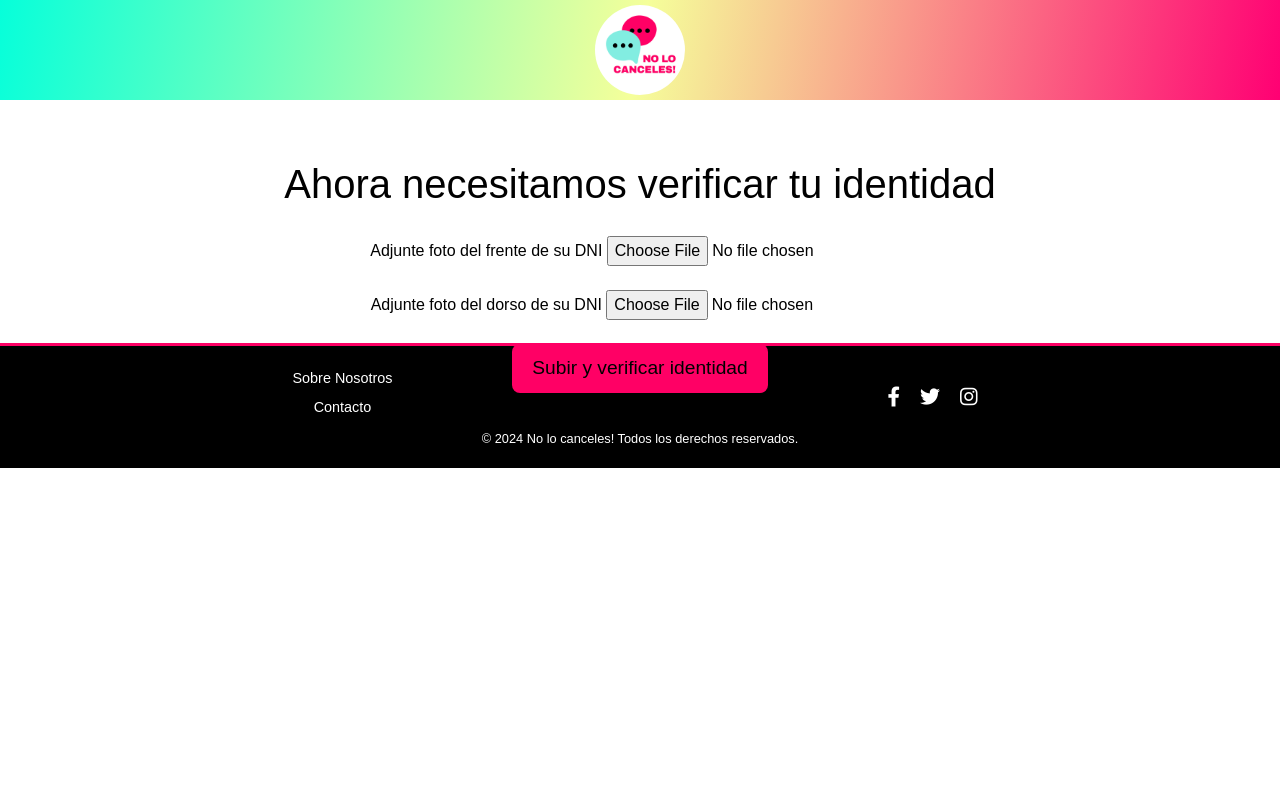
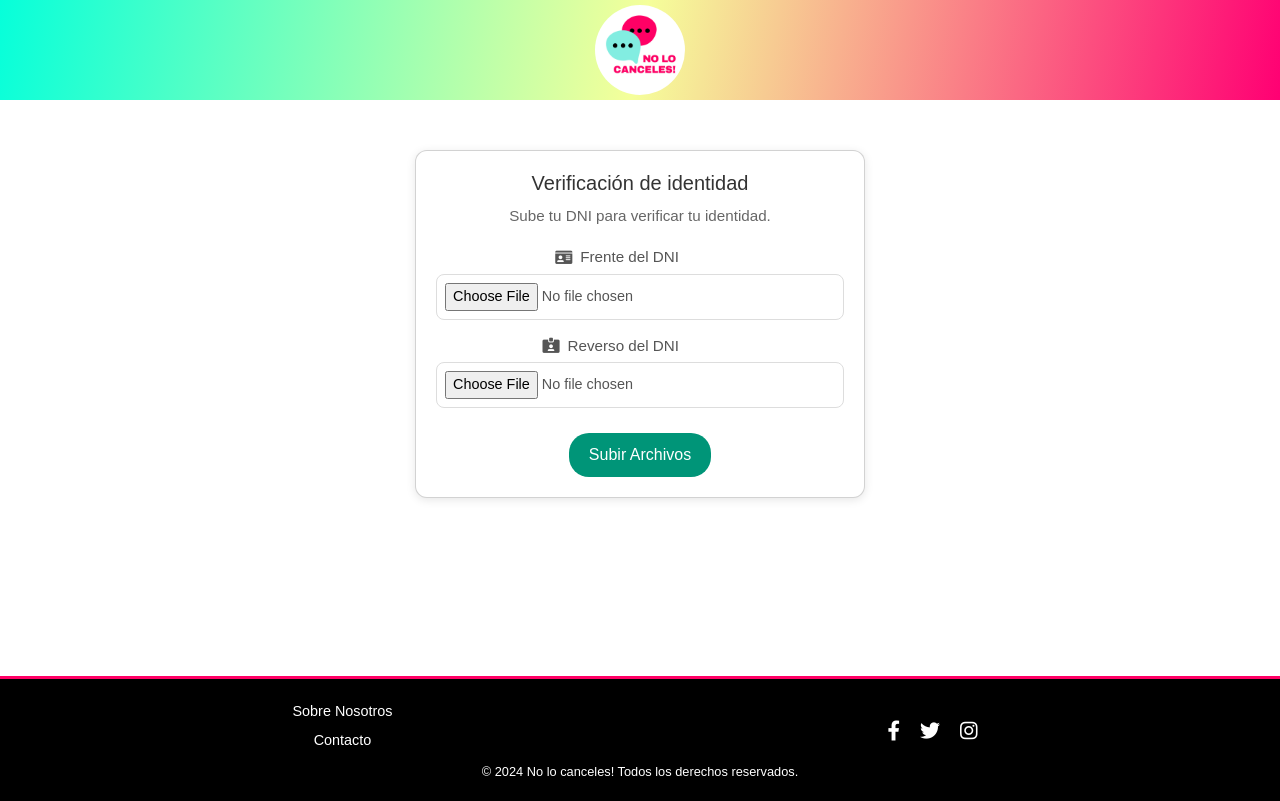
Before and after one commit to julianarueda/MediaPila-Grupo7, a plain HTML site: page identidad.html in a window 1280 px wide. Drawn offline with nearby package versions, Linux system fonts and the light colour scheme.

Commit message:
cambio de formato de verificar identidad

```diff
--- a/identidad.html
+++ b/identidad.html
@@ -22,24 +22,30 @@
       </div>
     </nav>
 
-    <div class="container" style="position: relative; top: 30px; color: black; text-align: center;">
-      <h1 style="font-size: 40px;">Ahora necesitamos verificar tu identidad</h1>
 
-      <div>
+      <div class="card" id="card-verificar">
+        <h2>Verificación de identidad</h2>
+        <p>Sube tu DNI para verificar tu identidad.</p>
 
-        <form action="/procesar_fotos" method="post" enctype="multipart/form-data" style="position: relative; top: 20px;">
-          <label for="foto1">Adjunte foto del frente de su DNI</label>
-          <input type="file" id="foto1" name="foto1" accept="image/*" required>
-          <br><br>
+        <form action="/upload" method="post" enctype="multipart/form-data">
+            <div class="upload-section">
+                <label for="dni-front">
+                    <i class="fas fa-id-card"></i> Frente del DNI
+                </label>
+                <input type="file" id="dni-front" name="dni-front" accept="image/*, .pdf" required>
+            </div>
 
-          <label for="foto2">Adjunte foto del dorso de su DNI</label>
-          <input type="file" id="foto2" name="foto2" accept="image/*" required>
-          <br><br>
+            <div class="upload-section">
+                <label for="dni-back">
+                    <i class="fas fa-id-card-alt"></i> Reverso del DNI
+                </label>
+                <input type="file" id="dni-back" name="dni-back" accept="image/*, .pdf" required>
+            </div>
 
-          <input type="submit" id=subirfotos value="Subir y verificar identidad">
+            <button type="submit" class="submit-btn">Subir Archivos</button>
         </form>
-      </div>
-
+    </div>
+      <br> <br>
     </div>
        <footer>
         <div class="footer-container">
--- a/styles.css
+++ b/styles.css
@@ -81,8 +81,114 @@
 
 /*VERIFICAR IDENTIDAD*/
 
-#subirfotos{
-    background-color: #FF0065; /* Cambia el color de fondo */
+#card-identidad{
+    background-color: #f4f6f9;
+    display: flex;
+    justify-content: center;
+    align-items: flex-start; /* Cambiado de 'center' a 'flex-start' para controlar la posición vertical */
+    height: 100vh;
+    margin: 0;
+    padding-top: 50px; /* Añadir un relleno superior para bajar la tarjeta */
+}
+/* Estilo de la tarjeta */
+.card {
+    background-color: #ffffff;
+    border-radius: 12px;
+    box-shadow: 0 2px 10px rgba(0, 0, 0, 0.1);
+    padding: 20px;
+    max-width: 450px;
+    width: 90%;
+    text-align: center; /* Centra el texto horizontalmente */
+    transition: transform 0.2s, box-shadow 0.2s;
+    margin-top: 50px; /* Añadir margen superior adicional */
+}
+
+.card:hover {
+    transform: translateY(-4px);
+    box-shadow: 0 4px 15px rgba(0, 0, 0, 0.15);
+}
+
+/* Estilo de los encabezados */
+.card h2 {
+    color: #333;
+    margin-bottom: 10px;
+    font-weight: 500;
+    font-size: 1.25em;
+}
+
+/* Estilo del texto */
+.card p {
+    color: #666;
+    margin-bottom: 20px;
+    font-size: 0.95em;
+    line-height: 1.4; /* Añade un poco de espacio entre líneas para mejor legibilidad */
+}
+
+/* Estilo del formulario */
+form {
+    display: flex;
+    flex-direction: column;
+    align-items: center; /* Centra los elementos del formulario */
+    width: 100%; /* Asegura que el formulario tome todo el ancho de la tarjeta */
+}
+
+/* Estilo de las secciones de subida de archivos */
+.upload-section {
+    width: 100%;
+    margin-bottom: 15px;
+    text-align: left; /* Texto alineado a la izquierda dentro de cada sección de subida */
+}
+
+.upload-section label {
+    display: flex;
+    align-items: center;
+    font-weight: 500;
+    color: #555;
+    margin-bottom: 5px;
+    font-size: 0.95em;
+    margin-right: 165px;
+}
+
+.upload-section label i {
+    margin-right: 8px;
+}
+
+input[type="file"] {
+    width: 100%;
+    padding: 8px;
+    border: 1px solid #ddd;
+    border-radius: 8px;
+    cursor: pointer;
+    font-size: 0.9em;
+    color: #555;
+}
+
+input[type="file"]:focus {
+    border-color: #009578;
+}
+
+/* Estilo del botón de envío */
+.submit-btn {
+    background-color: #009578;
+    color: #fff;
+    padding: 10px 20px;
+    border: none;
+    border-radius: 20px;
+    font-size: 1em;
+    cursor: pointer;
+    transition: background-color 0.3s;
+    margin-top: 10px;
+}
+
+.submit-btn:hover {
+    background-color: #007f63;
+}
+.submit-btn:hover {
+    background-color: #007f63;
+}
+
+#verificar-identidad{
+    background-color: #82EDE1; /* Cambia el color de fondo */
     border: none; /* Elimina el borde */
     color: black; /* Cambia el color del texto */
     font-size: 1.2rem; /* Cambia el tamaño de la fuente */
@@ -90,10 +196,11 @@
     padding: 10px 20px; /* Añade padding */
     transition: background-color 0.3s; /* Añade una transición suave */
 }
-#subirfotos:hover {
-    background-color: #D41072; /* Color de fondo al pasar el mouse */
+#verificar-identidad:hover{
+    background-color: #32746D; /* Color de fondo al pasar el mouse */
     color: white;
 }
+
 #botonGuardar{
     background-color: #FF0065; /* Cambia el color de fondo */
     border: none; /* Elimina el borde */
@@ -283,6 +390,7 @@ footer {
     padding: 15px 0; /* Reducir padding superior e inferior */
     text-align: center;
     border-top: 3px solid #FF0065; /* Borde superior rosa brillante */
+    margin-top: 130px;
 }
 
 /* Contenedor del footer */
```
